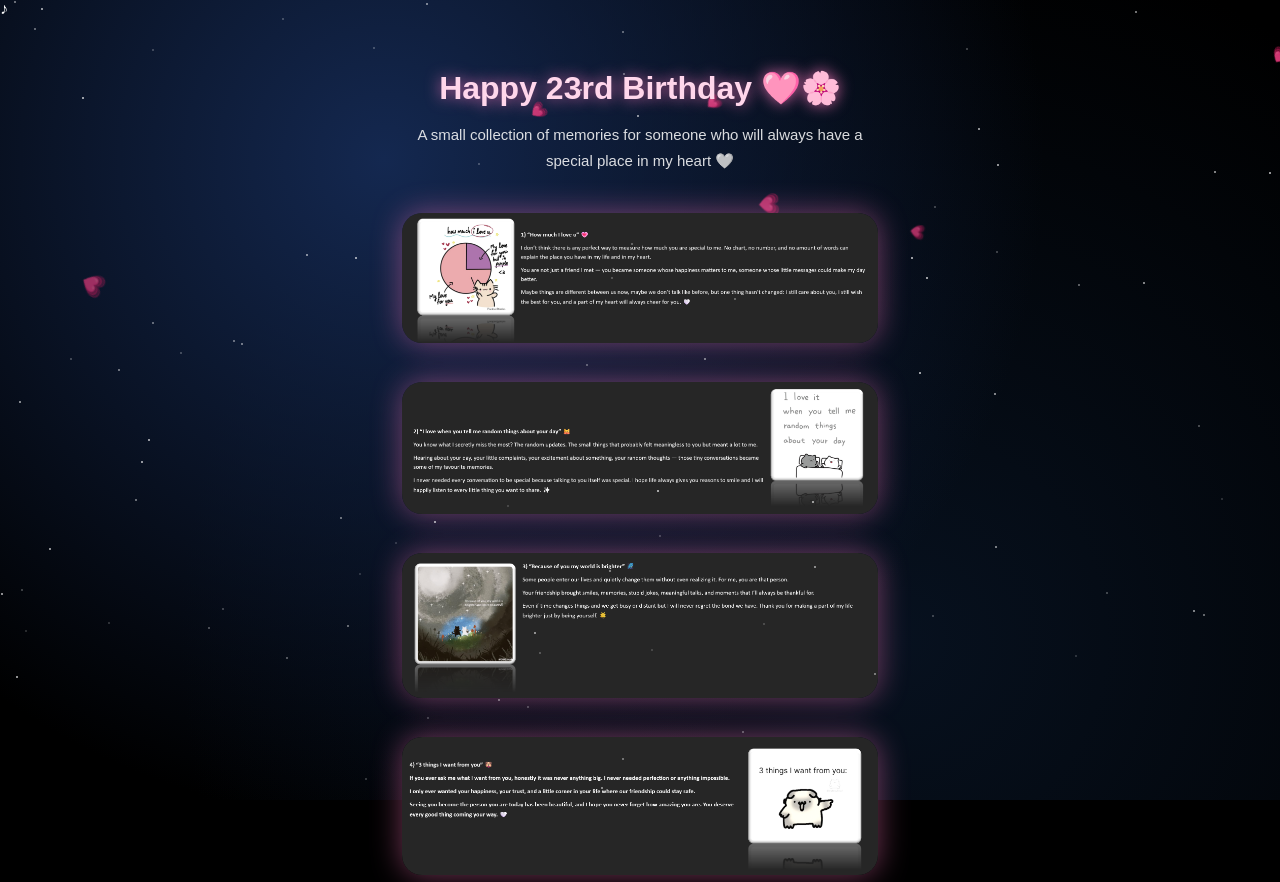
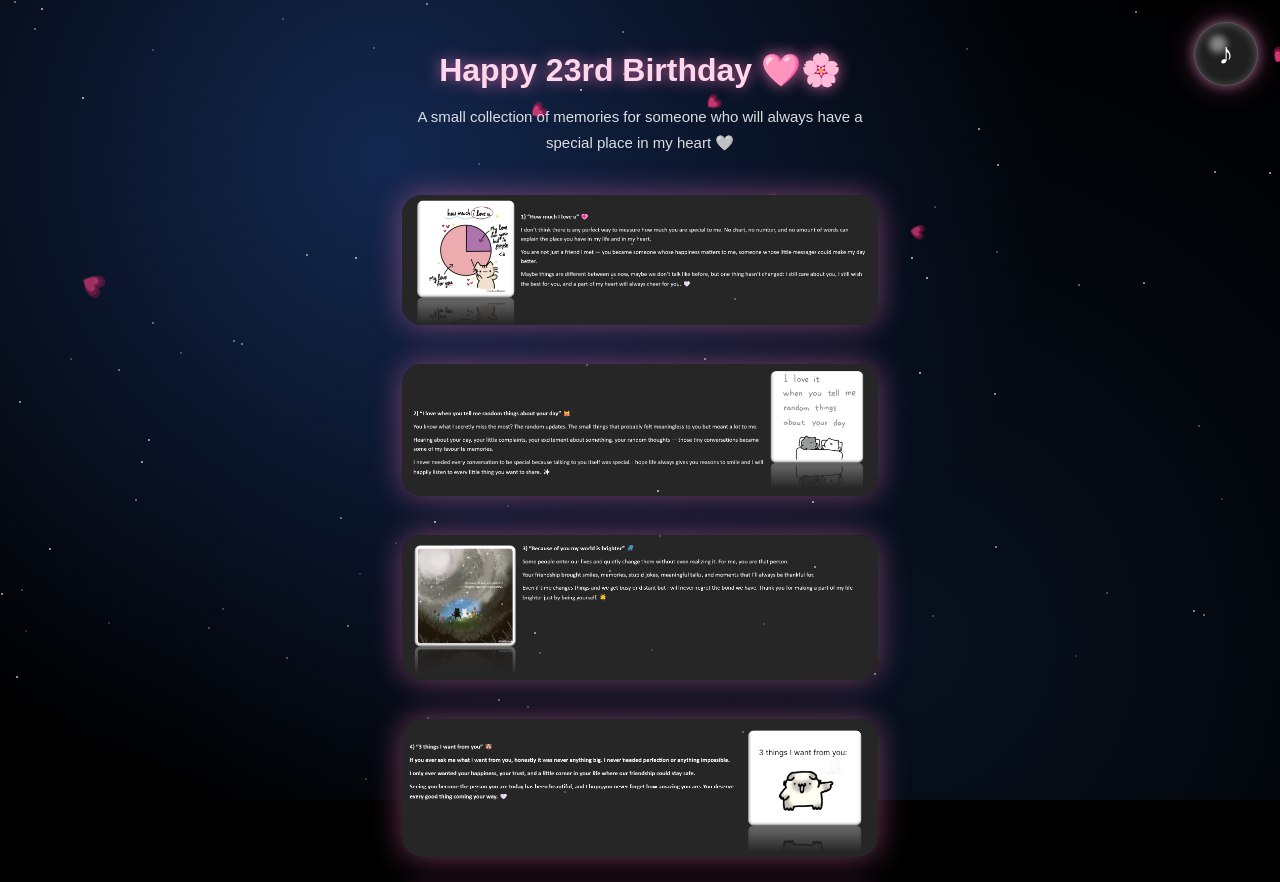
Before and after one commit to Faithhhhh1/smallbirthdayyyygift-4, a plain HTML site: page index.html in a window 1280 px wide. Shown: the top 882 px of the page. Drawn offline with Linux system fonts and the light colour scheme.

Commit message:
Update style.css

```diff
--- a/style.css
+++ b/style.css
@@ -65,8 +65,102 @@
 
 }
 
+#musicButton{
+    position:fixed;
+    top:22px;
+    right:22px;
 
+    width:64px;
+    height:64px;
 
+    display:flex;
+    justify-content:center;
+    align-items:center;
+
+    border-radius:50%;
+    cursor:pointer;
+
+    font-size:30px;
+    color:#fff;
+
+    background:rgba(255,255,255,.12);
+    backdrop-filter:blur(18px);
+    -webkit-backdrop-filter:blur(18px);
+
+    border:1px solid rgba(255,255,255,.25);
+
+    box-shadow:
+        0 0 12px rgba(255,170,220,.45),
+        0 0 28px rgba(255,120,200,.35),
+        inset 0 1px 10px rgba(255,255,255,.25);
+
+    transition:.35s ease;
+
+    z-index:9999;
+}
+
+#musicButton:hover{
+    transform:scale(1.08);
+
+    box-shadow:
+        0 0 22px rgba(255,170,220,.9),
+        0 0 45px rgba(255,120,200,.65),
+        inset 0 1px 12px rgba(255,255,255,.35);
+}
+
+#musicButton:active{
+    transform:scale(.94);
+}
+
+#musicButton.playing{
+    animation:
+        musicGlow 2.2s ease-in-out infinite,
+        floatMusic 4s ease-in-out infinite;
+}
+@keyframes floatMusic{
+    0%,100%{
+        transform:translateY(0);
+    }
+
+    50%{
+        transform:translateY(-5px);
+    }
+}
+@keyframes musicGlow{
+
+    0%,100%{
+        box-shadow:
+            0 0 14px rgba(255,170,220,.45),
+            0 0 28px rgba(255,120,200,.35),
+            inset 0 1px 10px rgba(255,255,255,.25);
+    }
+
+    50%{
+        box-shadow:
+            0 0 30px rgba(255,170,220,.95),
+            0 0 65px rgba(255,120,200,.8),
+            inset 0 1px 12px rgba(255,255,255,.4);
+    }
+}
+#musicButton::before{
+    content:"";
+
+    position:absolute;
+
+    width:18px;
+    height:18px;
+
+    top:12px;
+    left:14px;
+
+    border-radius:50%;
+
+    background:rgba(255,255,255,.45);
+
+    filter:blur(3px);
+
+    pointer-events:none;
+}
 /* ---------- STARS ---------- */
 
 .star{
```
